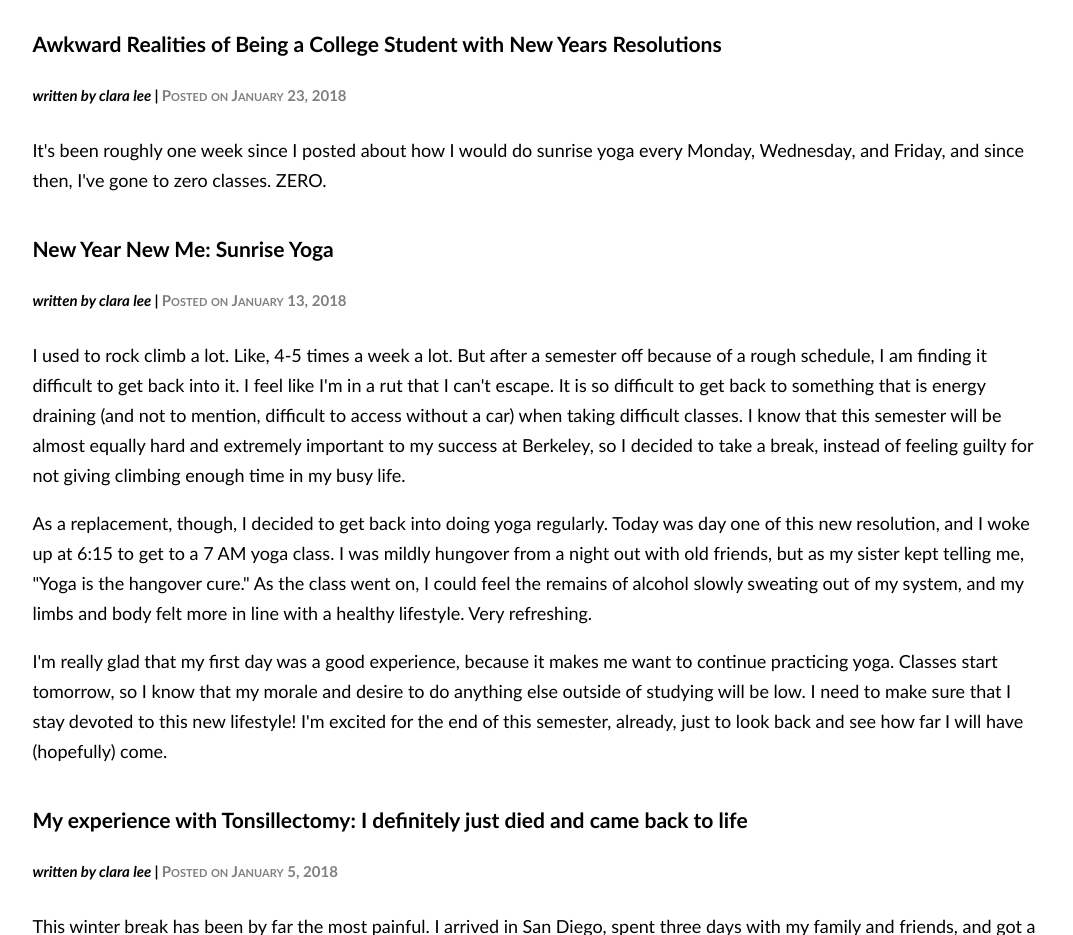
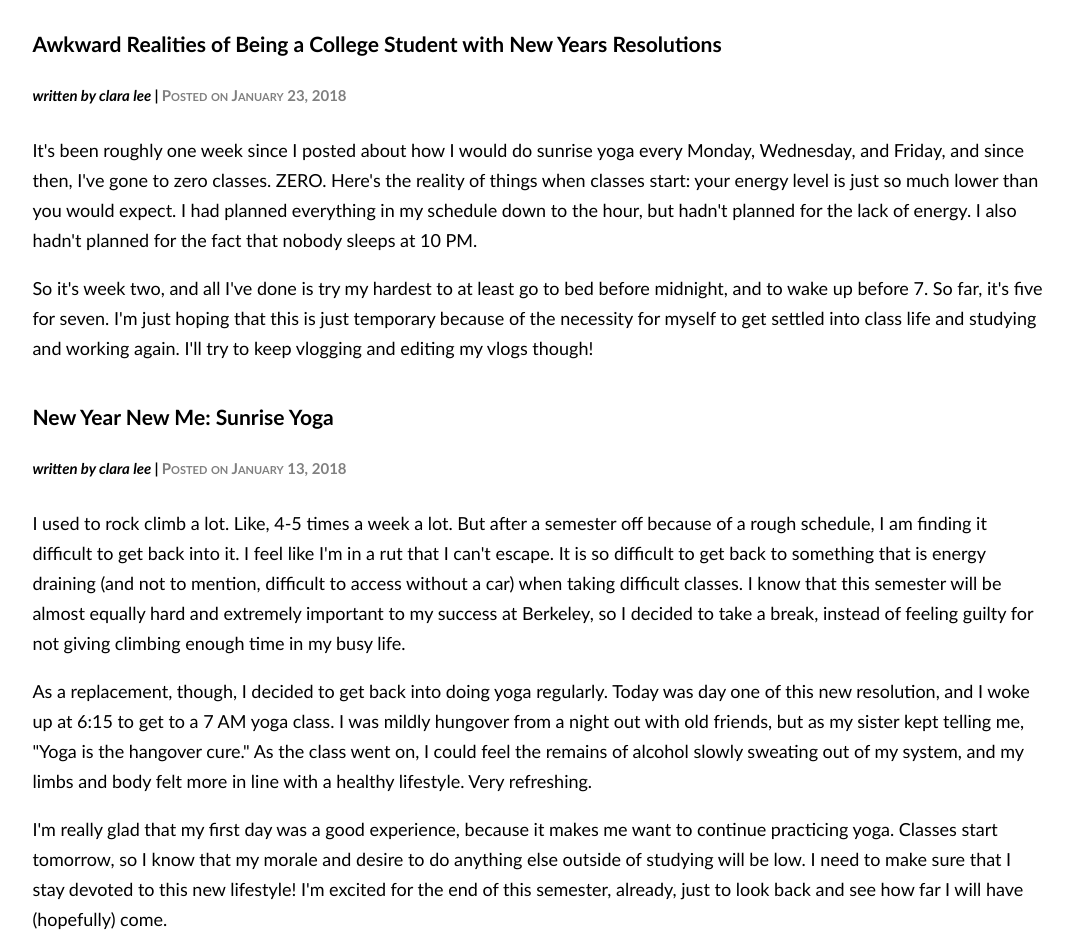
Before and after one commit to wclaralee/wclaralee, a plain HTML site: page index.html in a window 1280 px wide. Shown: the part 1140-2075 px from the top of the page, without its empty margins (102-1175 px from the left). Drawn offline with Linux system fonts and the light colour scheme.

Commit message:
new blog

```diff
--- a/index.html
+++ b/index.html
@@ -68,7 +68,10 @@
 					<h5 id="author"> written by clara lee | <em id="date">Posted on January 23, 2018</em> </h5>
 					</div>
 
-					<p> It's been roughly one week since I posted about how I would do sunrise yoga every Monday, Wednesday, and Friday, and since then, I've gone to zero classes. ZERO.
+					<p> It's been roughly one week since I posted about how I would do sunrise yoga every Monday, Wednesday, and Friday, and since then, I've gone to zero classes. ZERO. Here's the reality of things when classes start: your energy level is just so much lower than you would expect. I had planned everything in my schedule down to the hour, but hadn't planned for the lack of energy. I also hadn't planned for the fact that nobody sleeps at 10 PM.
+					</p>
+					<p> So it's week two, and all I've done is try my hardest to at least go to bed before midnight, and to wake up before 7. So far, it's five for seven. I'm just hoping that this is just temporary because of the necessity for myself to get settled into class life and studying and working again. I'll try to keep vlogging and editing my vlogs though! </p>
+
 
 					</div>
 
```
